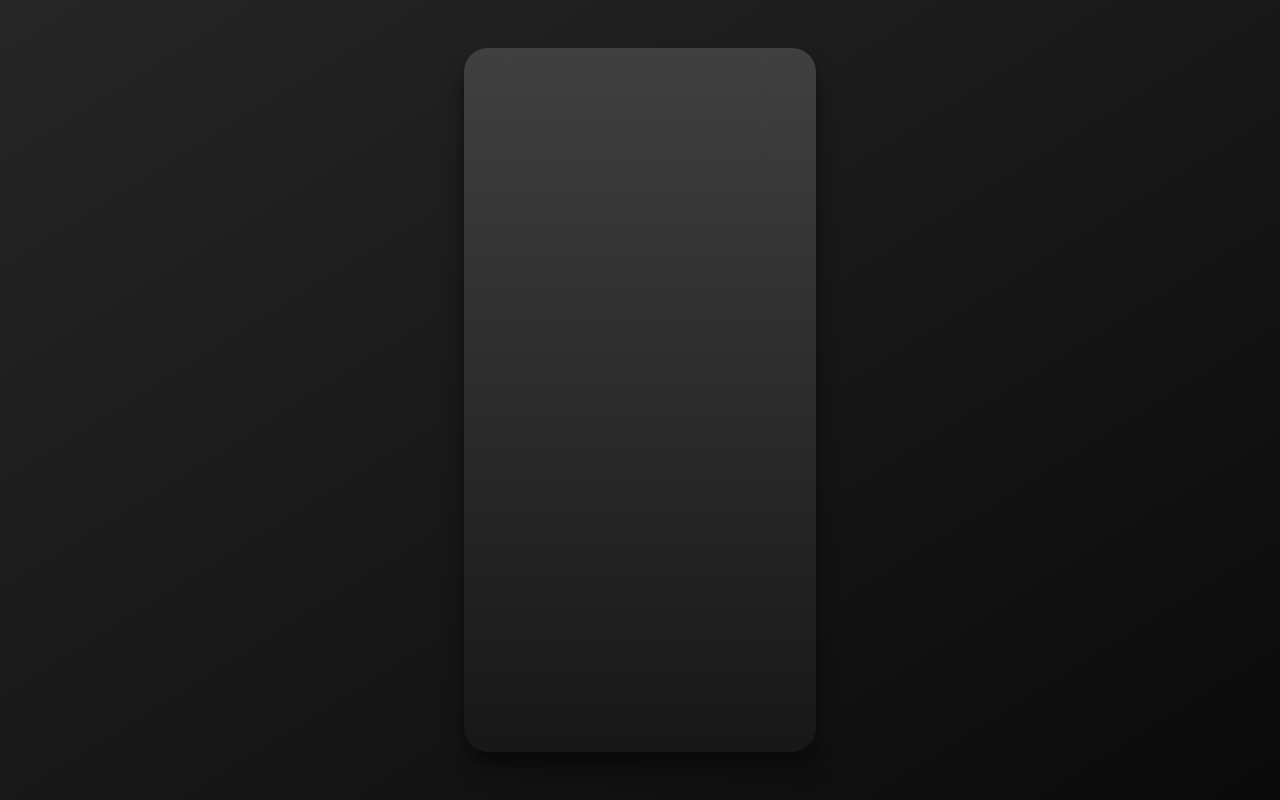
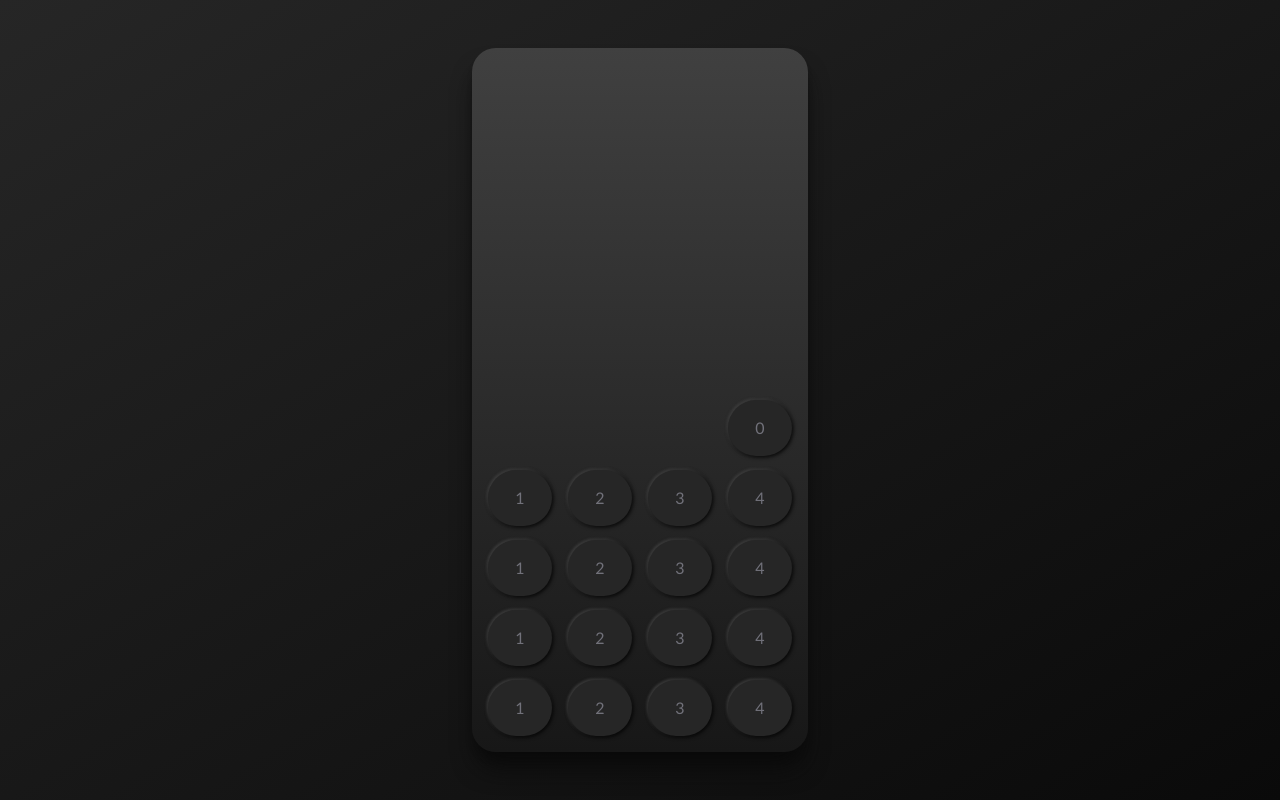
Before and after one commit to GischaCo/calculator, a Nuxt app: page / in a window 1280 px wide. Built offline with nearby package versions, Linux system fonts and the light colour scheme.

Commit message:
[UI] create buttons

```diff
--- a/components/TheCalculator.vue
+++ b/components/TheCalculator.vue
@@ -1,5 +1,117 @@
 <template>
   <div
-    class="w-[22rem] h-[44rem] bg-gradient-to-b from-neutral-700 to-neutral-900 shadow-xl shadow-neutral-950 rounded-3xl flex flex-col items-start justify-between"
-  ></div>
+    class="w-[21rem] h-[44rem] p-4 bg-gradient-to-b from-neutral-700 to-neutral-900 shadow-xl shadow-neutral-950 rounded-3xl flex flex-col items-center justify-between"
+  >
+    <span></span>
+
+    <!-- buttons -->
+    <div class="w-full flex flex-col gap-3.5">
+      <!-- normal -->
+      <div class="w-full flex justify-end gap-3.5">
+        <button
+          class="button w-16 h-14 rounded-full text-zinc-500 bg-neutral-800 focus:outline-none"
+        >
+          0
+        </button>
+      </div>
+      <!-- solid orange & purple -->
+      <div class="w-full flex justify-between gap-3.5">
+        <button
+          class="button w-16 h-14 rounded-full text-zinc-500 bg-neutral-800 focus:outline-none"
+        >
+          1
+        </button>
+        <button
+          class="button w-16 h-14 rounded-full text-zinc-500 bg-neutral-800 focus:outline-none"
+        >
+          2
+        </button>
+        <button
+          class="button w-16 h-14 rounded-full text-zinc-500 bg-neutral-800 focus:outline-none"
+        >
+          3
+        </button>
+        <button
+          class="button w-16 h-14 rounded-full text-zinc-500 bg-neutral-800 focus:outline-none"
+        >
+          4
+        </button>
+      </div>
+      <!-- light -->
+      <div class="w-full flex justify-between gap-3.5">
+        <button
+          class="button w-16 h-14 rounded-full text-zinc-500 bg-neutral-800 focus:outline-none"
+        >
+          1
+        </button>
+        <button
+          class="button w-16 h-14 rounded-full text-zinc-500 bg-neutral-800 focus:outline-none"
+        >
+          2
+        </button>
+        <button
+          class="button w-16 h-14 rounded-full text-zinc-500 bg-neutral-800 focus:outline-none"
+        >
+          3
+        </button>
+        <button
+          class="button w-16 h-14 rounded-full text-zinc-500 bg-neutral-800 focus:outline-none"
+        >
+          4
+        </button>
+      </div>
+      <!-- orange -->
+      <div class="w-full flex justify-between gap-3.5">
+        <button
+          class="button w-16 h-14 rounded-full text-zinc-500 bg-neutral-800 focus:outline-none"
+        >
+          1
+        </button>
+        <button
+          class="button w-16 h-14 rounded-full text-zinc-500 bg-neutral-800 focus:outline-none"
+        >
+          2
+        </button>
+        <button
+          class="button w-16 h-14 rounded-full text-zinc-500 bg-neutral-800 focus:outline-none"
+        >
+          3
+        </button>
+        <button
+          class="button w-16 h-14 rounded-full text-zinc-500 bg-neutral-800 focus:outline-none"
+        >
+          4
+        </button>
+      </div>
+      <!-- purple -->
+      <div class="w-full flex justify-between gap-3.5">
+        <button
+          class="button w-16 h-14 rounded-full text-zinc-500 bg-neutral-800 focus:outline-none"
+        >
+          1
+        </button>
+        <button
+          class="button w-16 h-14 rounded-full text-zinc-500 bg-neutral-800 focus:outline-none"
+        >
+          2
+        </button>
+        <button
+          class="button w-16 h-14 rounded-full text-zinc-500 bg-neutral-800 focus:outline-none"
+        >
+          3
+        </button>
+        <button
+          class="button w-16 h-14 rounded-full text-zinc-500 bg-neutral-800 focus:outline-none"
+        >
+          4
+        </button>
+      </div>
+    </div>
+  </div>
 </template>
+
+<style>
+.button {
+  box-shadow: 1px 1px 4px black, -1px -1px 3px #4e4e4e;
+}
+</style>
--- a/nuxt.config.js
+++ b/nuxt.config.js
@@ -14,7 +14,7 @@ export default {
         content: process.env.npm_package_description || "",
       },
     ],
-    link: [{ rel: "icon", type: "image/x-icon", href: "/favicon.ico" }],
+    link: [{ rel: "icon", type: "image/x-icon", href: "/logo.png" }],
   },
   /*
    ** Customize the progress-bar color
```
Also changed, not shown: static/logo.png (added), 1 other file (tests, documents, lock files or other folders).
